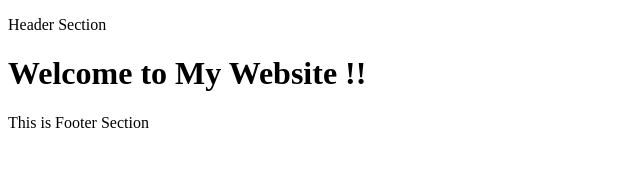
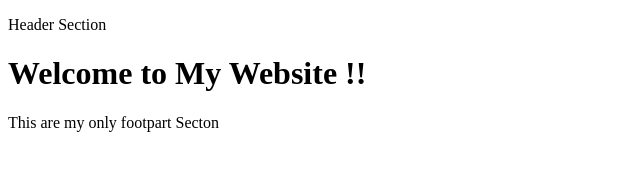
Before and after one commit to Hemendiran/landing-page, a plain HTML site: page index.html in a window 1280 px wide. Shown: the full height of the page, 0-640 px from the left. Drawn offline with Linux system fonts and the light colour scheme.

Commit message:
Update index.html

```diff
--- a/index.html
+++ b/index.html
@@ -18,7 +18,7 @@
     </main>
     <!-- footer placeholder -->
     <footer>
-        <p>This is Footer Section</p>
+        <p>This are my only footpart Secton</p>
     </footer>
     <script src="./js/main.js"></script>
   </body>
```
